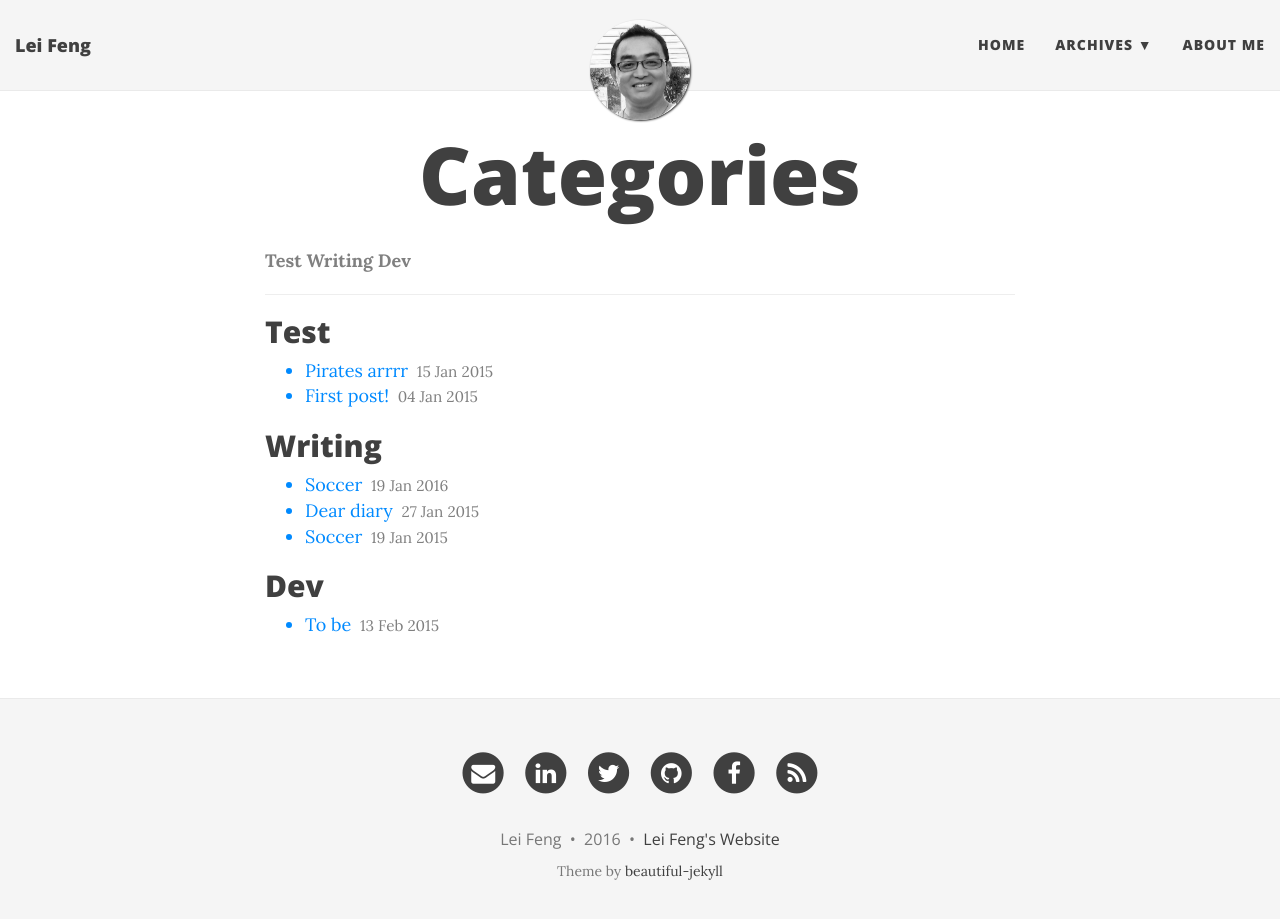
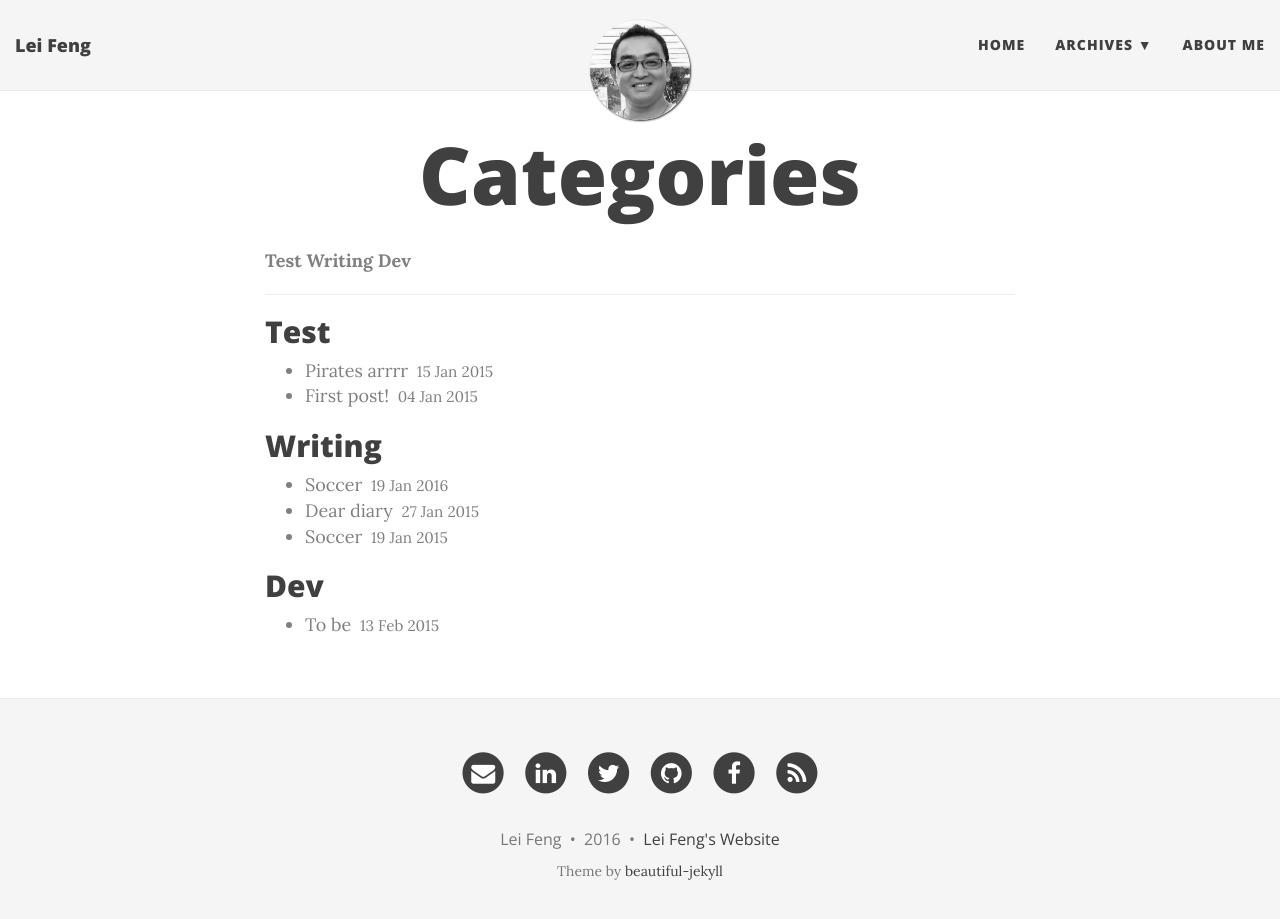
Before and after one commit to stonefl/stonefl.github.io, a Jekyll site: the page built from archives/categories.html, in a window 1280 px wide and 932 px high. Shown: the top 919 px of the window. Built offline with Jekyll 4.4.1, drawn with Linux system fonts in a browser that asks for light colours; nearby versions of some CDN libraries.

Commit message:
Update main.css

```diff
--- a/css/main.css
+++ b/css/main.css
@@ -360,8 +360,14 @@ div.social-icons {
   padding-top: .5px;
   padding-bottom: 20px;
 }
-small.post-date {
+
+.tags-expo a.post-title {
   color: #808080;
+}
+.tags-expo a:focus,
+.tags-expo a:hover {
+  text-decoration: none;
+  color: #0085a1;
 }
 
 /* --- Post and page headers --- */
```
